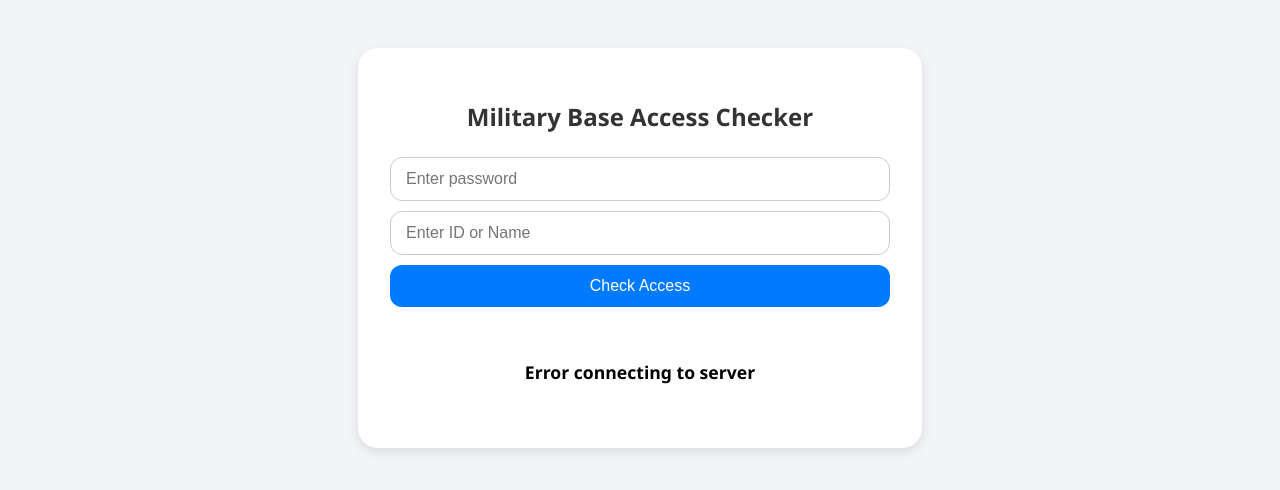
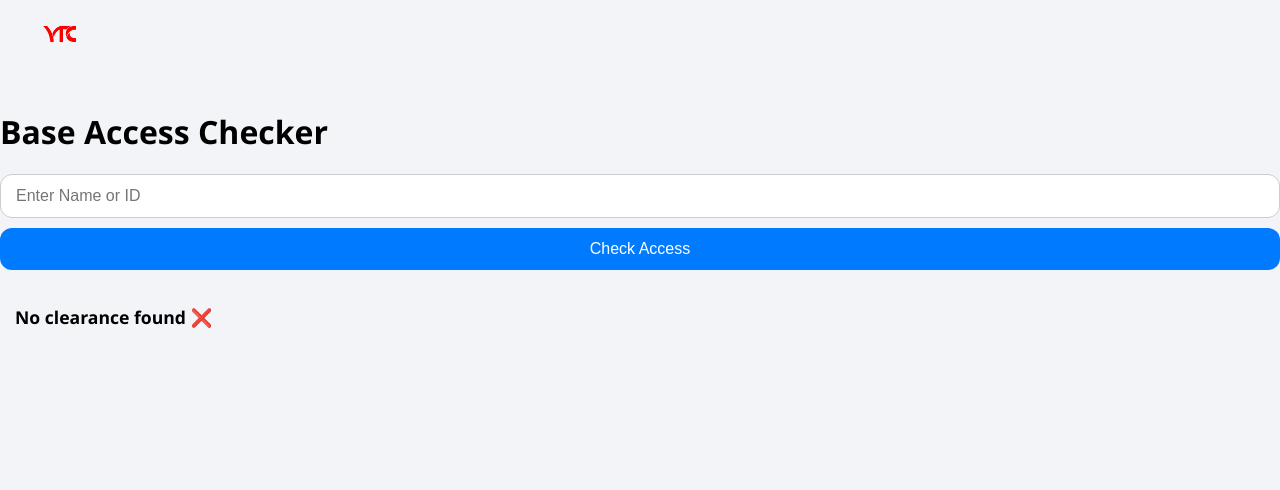
Before and after one commit to JoeyGIT95/access-checker, a React (Create React App) app: page / in a window 1280 px wide. Both pictures are taken after a click on the button "Check Access". Shown: the top 490 px of the page. Built offline with nearby package versions, Linux system fonts and the light colour scheme; no server answers.

Commit message:
Add PWA icons and update manifest

```diff
--- a/src/App.css
+++ b/src/App.css
@@ -64,3 +64,8 @@ button:hover {
   background-color: #ffe6e6;
   color: #c62828;
 }
+
+.logo {
+  width: 120px;
+  margin-bottom: 1rem;
+}
--- a/src/App.js
+++ b/src/App.js
@@ -1,74 +1,35 @@
-import React, { useState } from "react";
-import "./App.css";
+import React, { useState } from 'react';
+import './App.css';
 
 function App() {
-  const [password, setPassword] = useState("");
-  const [query, setQuery] = useState("");
+  const [query, setQuery] = useState('');
   const [result, setResult] = useState(null);
-  const [loading, setLoading] = useState(false);
 
-  const handleCheck = async () => {
-    setLoading(true);
-    const url = `https://script.google.com/macros/s/AKfycbxmvQwR4sTL6w7xxOIuG--ipEPvIzRho0T0_9uBETlI3fwmt-pg5Kk7dk-u25_15H6eig/exec?query=${encodeURIComponent(query)}&password=${encodeURIComponent(password)}`;
-
-    try {
-      const res = await fetch(url);
-      const data = await res.json();
-      setResult(data);
-    } catch (err) {
-      setResult({ error: "Error connecting to server" });
+  const handleCheck = () => {
+    const approvedIDs = ['12345', '67890', 'A123'];
+    if (approvedIDs.includes(query.trim())) {
+      setResult({ status: 'allowed', message: 'Personnel is cleared for entry ✅' });
+    } else {
+      setResult({ status: 'denied', message: 'No clearance found ❌' });
     }
-
-    setLoading(false);
   };
 
   return (
-    <div className="App">
-      <h2>Military Base Access Checker</h2>
-      <input
-        type="password"
-        placeholder="Enter password"
-        value={password}
-        onChange={(e) => setPassword(e.target.value)}
-      />
+    <div className="container">
+      <img src="/company-logo.png" alt="Company Logo" className="logo" />
+      <h1>Base Access Checker</h1>
       <input
         type="text"
-        placeholder="Enter ID or Name"
+        placeholder="Enter Name or ID"
         value={query}
         onChange={(e) => setQuery(e.target.value)}
       />
-      <button onClick={handleCheck} disabled={loading}>
-        {loading ? "Checking..." : "Check Access"}
-      </button>
-
+      <button onClick={handleCheck}>Check Access</button>
       {result && (
-  <div
-    className={`result ${
-      result.access === "granted"
-        ? "success"
-        : result.access === "denied" || result.access === "not found"
-        ? "failure"
-        : ""
-    }`}
-  >
-    {result.error && <p>{result.error}</p>}
-    {result.access === "granted" && (
-      <>
-        <p>✅ Access GRANTED</p>
-        <p>{result.name} ({result.id})</p>
-        <p>Valid from {result.start} to {result.end}</p>
-      </>
-    )}
-    {result.access === "denied" && (
-      <>
-        <p>❌ Access DENIED</p>
-        <p>{result.name} ({result.id})</p>
-        <p>Valid from {result.start} to {result.end}</p>
-      </>
-    )}
-    {result.access === "not found" && <p>❌ No matching record found.</p>}
-  </div>
-)}
+        <div className={`result ${result.status}`}>
+          {result.message}
+        </div>
+      )}
     </div>
   );
 }
```
Also changed, not shown: public/company-logo.png (added).
